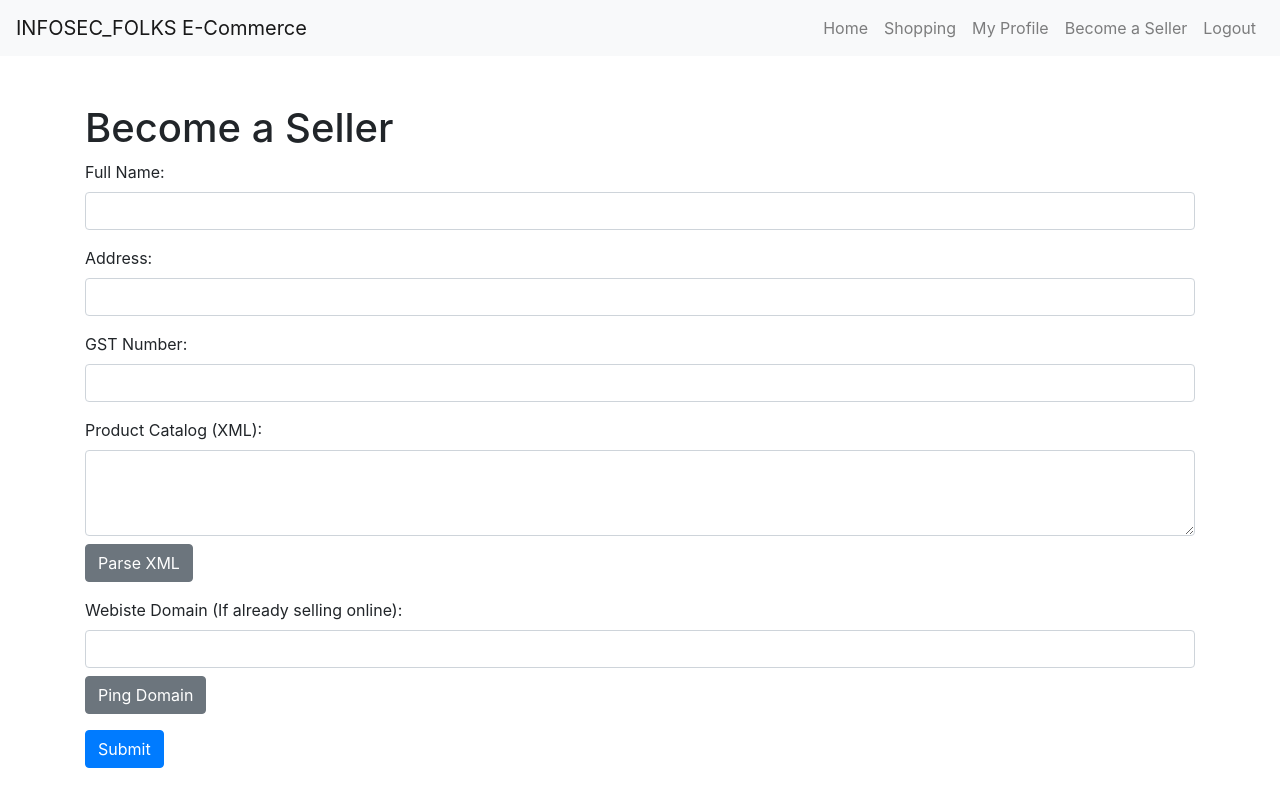
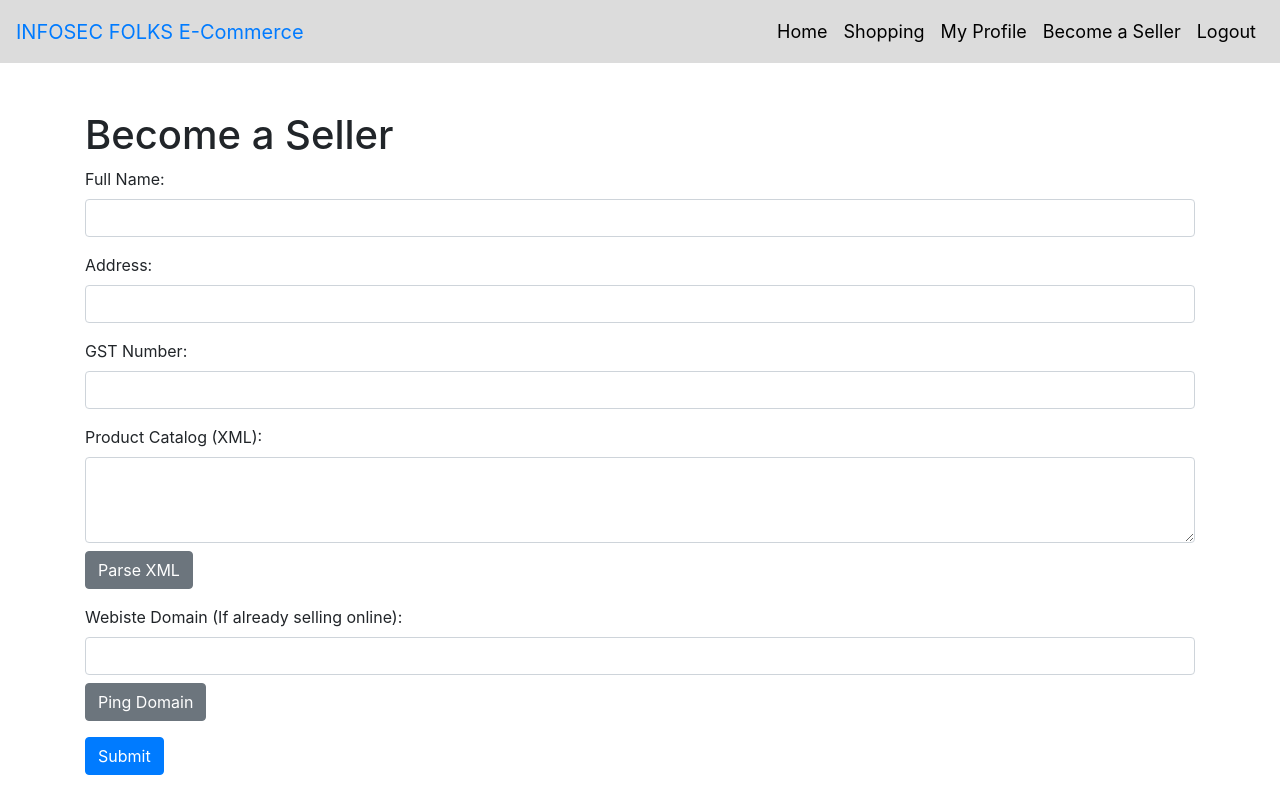
Before and after one commit to infosecfolks/vulnerable_ecommerce_app, a PHP site: page /become_seller.php in a window 1280 px wide. Run offline with PHP 8.4, Linux system fonts and the light colour scheme; a user stored in the database is signed in; data that the repository does not hold is empty.

Commit message:
Update become_seller.php

```diff
--- a/app/become_seller.php
+++ b/app/become_seller.php
@@ -24,6 +24,58 @@ if ($_SERVER["REQUEST_METHOD"] == "POST" && isset($_POST['submit'])) {
     <meta charset="UTF-8">
     <title>Become a Seller</title>
     <link rel="stylesheet" href="https://stackpath.bootstrapcdn.com/bootstrap/4.5.2/css/bootstrap.min.css">
+    <link rel="stylesheet" href="https://cdnjs.cloudflare.com/ajax/libs/font-awesome/6.0.0-beta3/css/all.min.css">
+
+    <style>
+        /* Ensure the page takes up the full height */
+        html, body {
+            height: 100%;
+            margin: 0;
+            padding: 0;
+            display: flex;
+            flex-direction: column;
+        }
+
+        /* Make the main content grow to fill available space */
+        .content {
+            flex: 1;
+        }
+
+        /* Header and Footer styling */
+        header, footer {
+            background-color: Gainsboro;
+            color: black;
+        }
+
+        /* Navbar menu styling */
+        .navbar-nav .nav-link {
+            color: black !important;
+            font-size: 18px;
+            padding: 10px 15px;
+            border-radius: 5px;
+            transition: background-color 0.3s, color 0.3s;
+        }
+
+        /* Hover effect for menu items */
+        .navbar-nav .nav-link:hover {
+            background-color: #b0b0b0;
+            color: white !important;
+        }
+
+        /* Center footer content */
+        footer {
+            text-align: center;
+            padding: 20px 0;
+        }
+
+        footer h5 {
+            margin-bottom: 10px;
+        }
+
+        footer div a {
+            margin: 0 15px;
+        }
+    </style>
     <script>
         function pingDomain() {
             const domain = document.getElementById('domain').value;
@@ -54,38 +106,26 @@ if ($_SERVER["REQUEST_METHOD"] == "POST" && isset($_POST['submit'])) {
 </head>
 <body>
     <header>
-        <nav class="navbar navbar-expand-lg navbar-light bg-light">
-            <a class="navbar-brand" href="index.php">INFOSEC_FOLKS E-Commerce</a>
-            <button class="navbar-toggler" type="button" data-toggle="collapse" data-target="#navbarNav" aria-controls="navbarNav" aria-expanded="false" aria-label="Toggle navigation">
+        <nav class="navbar navbar-expand-lg">
+            <a class="navbar-brand" href="index.php">INFOSEC FOLKS E-Commerce</a>
+            <button class="navbar-toggler" type="button" data-toggle="collapse" data-target="#navbarNav"
+                aria-controls="navbarNav" aria-expanded="false" aria-label="Toggle navigation">
                 <span class="navbar-toggler-icon"></span>
             </button>
             <div class="collapse navbar-collapse" id="navbarNav">
                 <ul class="navbar-nav ml-auto">
-                    <li class="nav-item">
-                        <a class="nav-link" href="index.php">Home</a>
-                    </li>
-                    <li class="nav-item">
-                        <a class="nav-link" href="shopping.php">Shopping</a>
-                    </li>
+                    <li class="nav-item"><a class="nav-link" href="index.php">Home</a></li>
+                    <li class="nav-item"><a class="nav-link" href="shopping.php">Shopping</a></li>
                     <?php if (isset($_SESSION['username'])): ?>
-                        <li class="nav-item">
-                            <a class="nav-link" href="profile.php">My Profile</a>
-                        </li>
-                        <li class="nav-item">
-                            <a class="nav-link" href="become_seller.php?<?php echo session_name() . '=' . session_id(); ?>">Become a Seller</a>
-                        </li>
+                        <li class="nav-item"><a class="nav-link" href="profile.php">My Profile</a></li>
+                        <li class="nav-item"><a class="nav-link" href="become_seller.php?<?php echo session_name() . '=' . session_id(); ?>">Become a Seller</a></li>
                         <?php if (isset($_COOKIE['is_admin']) && $_COOKIE['is_admin'] === 'true'): ?>
-                            <li class="nav-item">
-                                <a class="nav-link" href="admin.php">Admin</a>
-                            </li>
+                            <li class="nav-item"><a class="nav-link" href="admin.php">Admin</a></li>
                         <?php endif; ?>
-                        <li class="nav-item">
-                            <a class="nav-link" href="logout.php">Logout</a>
-                        </li>
+                        <li class="nav-item"><a class="nav-link" href="logout.php">Logout</a></li>
                     <?php else: ?>
-                        <li class="nav-item">
-                            <a class="nav-link" href="register.php">Register/Login</a>
-                        </li>
+                        <li class="nav-item"><a class="nav-link" href="login.php">Login</a></li>
+                        <li class="nav-item"><a class="nav-link" href="register.php">Register</a></li>
                     <?php endif; ?>
                 </ul>
             </div>
```
